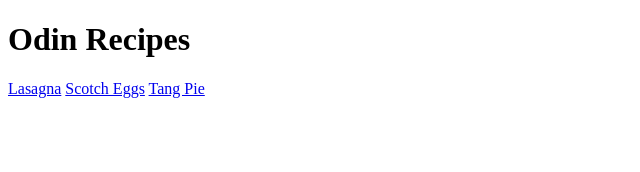
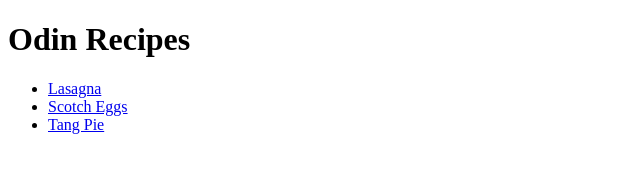
Before and after one commit to bharadwaja2711/odin-recipes, a plain HTML site: page index.html in a window 1280 px wide. Shown: the whole page, without its empty margins (0-640 px from the left). Drawn offline with Linux system fonts and the light colour scheme.

Commit message:
Added list tags in homepage to present it better

```diff
--- a/index.html
+++ b/index.html
@@ -7,8 +7,10 @@
 </head>
 <body>
     <h1>Odin Recipes</h1>
-    <a href="recipes/lasagna.html">Lasagna</a>
-    <a href="recipes/scotcheggs.html">Scotch Eggs</a>
-    <a href="recipes/tangpie.html">Tang Pie</a>
+    <ul>
+        <li><a href="recipes/lasagna.html">Lasagna</a></li>
+        <li><a href="recipes/scotcheggs.html">Scotch Eggs</a></li>
+        <li><a href="recipes/tangpie.html">Tang Pie</a></li>
+    </ul>
 </body>
 </html>
```
